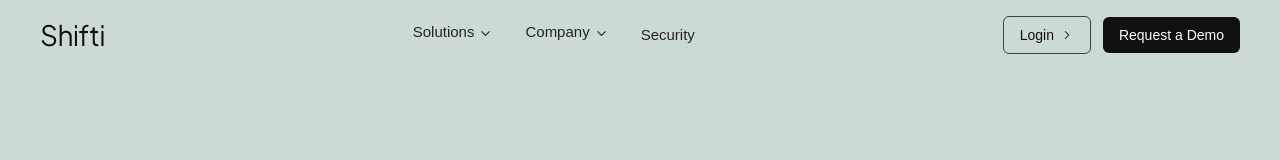
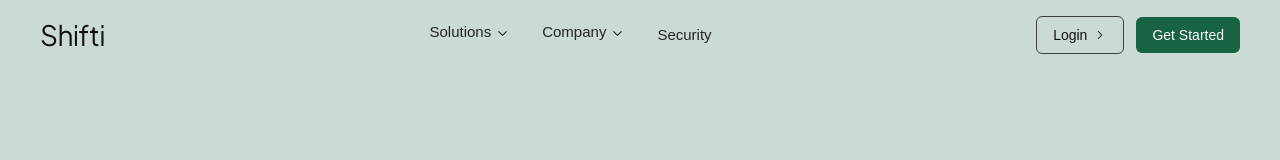
Before and after one commit to ChijiokeDivine/shifty, a Next.js app: page / in a window 1280 px wide. Shown: the top 160 px of the page. Built offline with nearby package versions, Linux system fonts and the light colour scheme; a web font is replaced by a local one.

Commit message:
feat(ui): connect landing page login and signup navigation

```diff
--- a/src/components/navbar.tsx
+++ b/src/components/navbar.tsx
@@ -1,6 +1,7 @@
 "use client";
 
 import { useState } from "react";
+import Link from "next/link";
 import { X, ChevronRight, ChevronDown } from "lucide-react";
 import { MEGA_MENUS, MegaMenuPanel } from "./mega-menu";
 
@@ -72,13 +73,13 @@ export function Navbar() {
         </div>
 
         <div className="hidden lg:flex items-center gap-3">
-          <button className="flex cursor-pointer items-center gap-1.5 rounded-md border border-black/70 px-4 py-2 text-sm">
+          <Link href="/login" className="flex cursor-pointer items-center gap-1.5 rounded-md border border-black/70 px-4 py-2 text-sm">
             Login
             <ChevronRight size={14} strokeWidth={1.75} />
-          </button>
-          <button className="rounded-md cursor-pointer bg-[#111110] px-4 py-2 text-sm text-white hover:bg-black transition-colors">
-            Request a Demo
-          </button>
+          </Link>
+          <Link href="/signup" className="rounded-md cursor-pointer bg-[#176343] px-4 py-2 text-sm text-white hover:bg-[#10492F] transition-colors">
+            Get Started
+          </Link>
         </div>
 
         <button
@@ -118,12 +119,12 @@ export function Navbar() {
             )
           )}
           <div className="flex gap-3 pt-2">
-            <button className="flex-1 rounded-md border border-black/70 px-4 py-2 text-sm">
+            <Link href="/login" className="flex-1 rounded-md border border-black/70 px-4 py-2 text-center text-sm">
               Login
-            </button>
-            <button className="flex-1 rounded-md bg-[#111110] px-4 py-2 text-sm text-white">
-              Request a Demo
-            </button>
+            </Link>
+            <Link href="/signup" className="flex-1 rounded-md bg-[#176343] px-4 py-2 text-center text-sm text-white">
+              Get Started
+            </Link>
           </div>
         </div>
       )}
```
